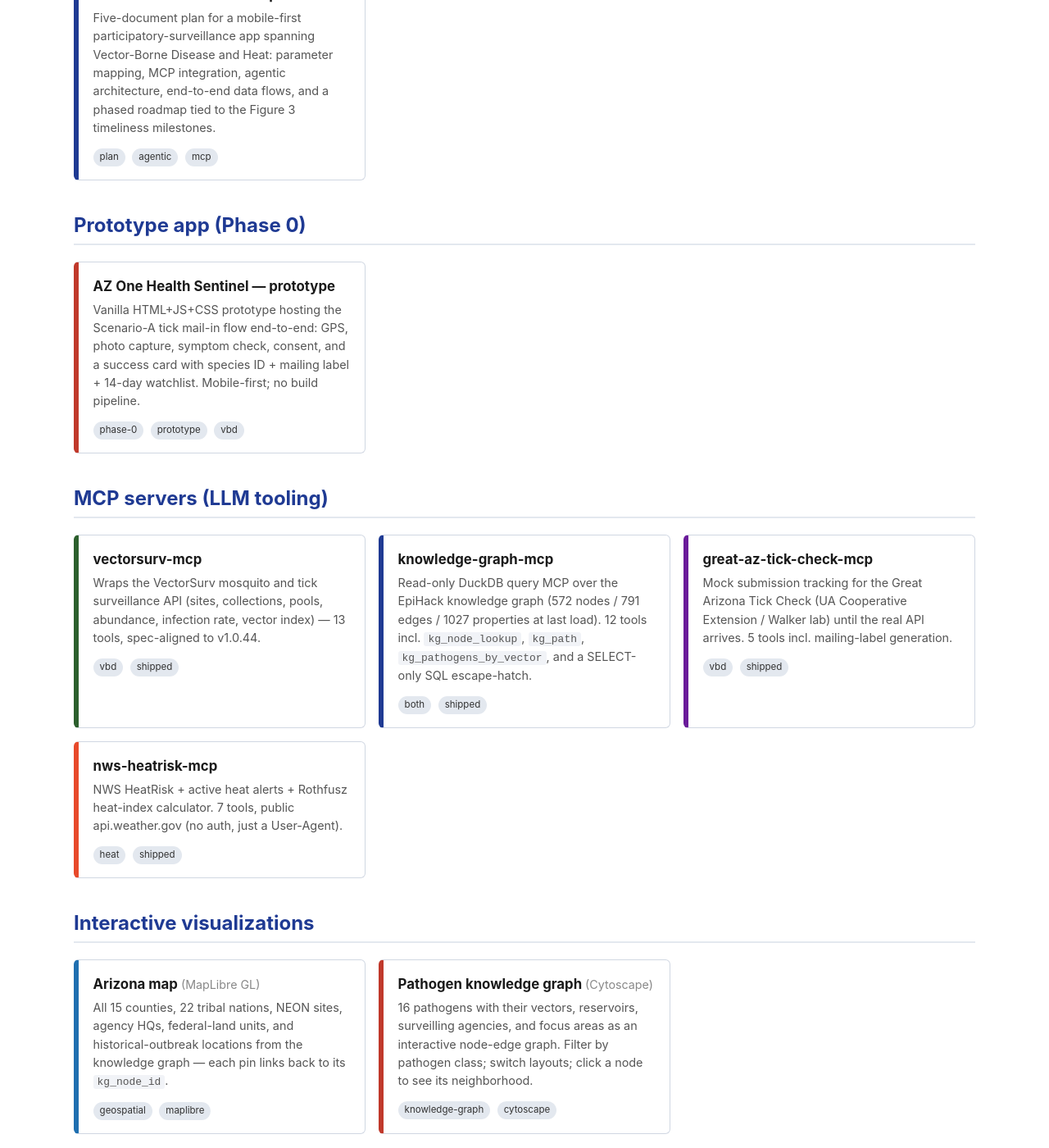
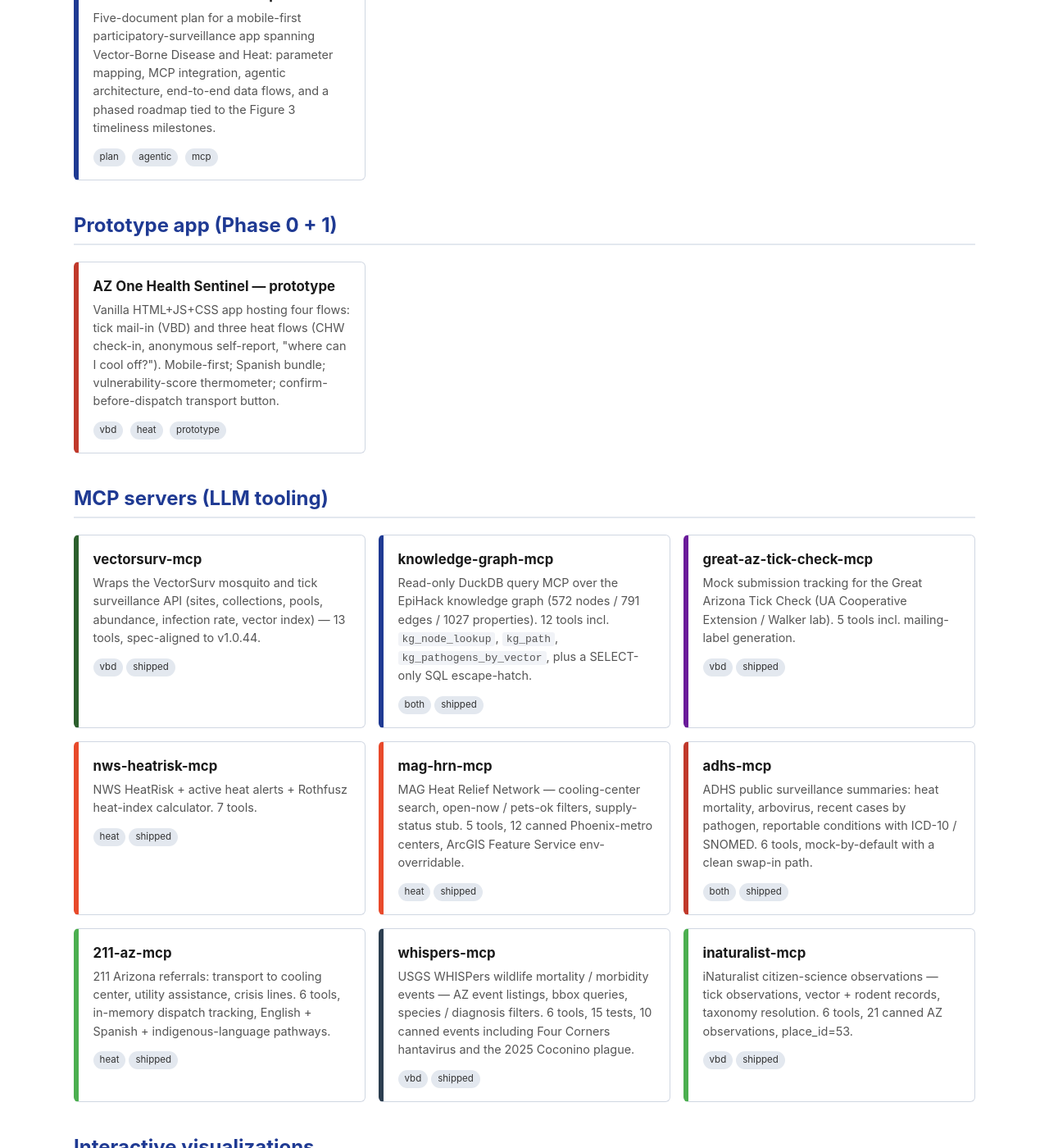
Before and after one commit to tyson-swetnam/epihack-2026, a Jekyll site: the page index.html, which Jekyll copies as it is, in a window 1280 px wide and 1400 px high, scrolled down 942 px. Shown: the whole window at 82% size. Built offline with Jekyll 4.4.1, drawn with Linux system fonts in a browser that asks for light colours.

Commit message:
Phase 1 + 2 complete: add execution status, surface all 9 MCP servers
All six remaining sub-agents from this round have reported in.

Phase 1 (Heat vertical):
  mag-hrn-mcp      5 tools + 2 resources, 35/35 tests, 12 canned centers
  adhs-mcp         6 tools + 2 resources, 46/46 tests, canned data sourced
                   from heat/04-vulnerable-populations.md + schema/heat.sql
  211-az-mcp       6 tools + 2 resources, 23/23 tests, in-memory dispatch
  app/heat/        3 flows shipped (CHW check-in, self-report, cool-off);
                   19 endpoints serve HTTP 200; Spanish bundle;
                   thermometer; confirm-before-dispatch transport button.

Phase 2 (independent slice):
  whispers-mcp     6 tools + 2 resources, 15/15 tests, 10 canned events
                   incl. 1993 Four Corners + 2025 Coconino plague
  inaturalist-mcp  6 tools + 2 resources, 20/20 tests, 21 canned obs,
                   AZ place_id=53, INAT_USER_AGENT enforced at startup

Surfaces all nine MCP servers on the top-level index.html (one card
each, badged by vertical and shipped status) and consolidates the
MCP list in the README site-roadmap. Adds
plan/EXECUTION-STATUS-PHASE-1-2.md tracking what's still ahead in
Phase 2 (tribal partnerships, offline, SMS, indigenous-language UI,
whispers + iNat enrichment wiring) and Phase 3 + 4 (pilot,
agency dashboards, agent_run audit, evaluation).

```diff
--- a/index.html
+++ b/index.html
@@ -130,18 +130,19 @@
   </a>
 </div>
 
-<h2>Prototype app (Phase 0)</h2>
+<h2>Prototype app (Phase 0 + 1)</h2>
 <div class="section-grid">
   <a class="card" href="app/index.html" style="--c: #C0392B">
     <h3>AZ One Health Sentinel &mdash; prototype</h3>
-    <p>Vanilla HTML+JS+CSS prototype hosting the Scenario-A tick mail-in
-       flow end-to-end: GPS, photo capture, symptom check, consent,
-       and a success card with species ID + mailing label + 14-day
-       watchlist. Mobile-first; no build pipeline.</p>
+    <p>Vanilla HTML+JS+CSS app hosting four flows: tick mail-in (VBD)
+       and three heat flows (CHW check-in, anonymous self-report,
+       "where can I cool off?"). Mobile-first; Spanish bundle;
+       vulnerability-score thermometer; confirm-before-dispatch
+       transport button.</p>
     <div class="badges">
-      <span class="badge">phase-0</span>
+      <span class="badge">vbd</span>
+      <span class="badge">heat</span>
       <span class="badge">prototype</span>
-      <span class="badge">vbd</span>
     </div>
   </a>
 </div>
@@ -153,42 +154,67 @@
     <p>Wraps the VectorSurv mosquito and tick surveillance API
        (sites, collections, pools, abundance, infection rate, vector
        index) &mdash; 13 tools, spec-aligned to v1.0.44.</p>
-    <div class="badges">
-      <span class="badge">vbd</span>
-      <span class="badge">shipped</span>
-    </div>
+    <div class="badges"><span class="badge">vbd</span><span class="badge">shipped</span></div>
   </a>
   <a class="card" href="mcp/knowledge-graph-mcp/README.html" style="--c: #1F3A93">
     <h3>knowledge-graph-mcp</h3>
     <p>Read-only DuckDB query MCP over the EpiHack knowledge graph
-       (572 nodes / 791 edges / 1027 properties at last load).
-       12 tools incl. <code>kg_node_lookup</code>, <code>kg_path</code>,
-       <code>kg_pathogens_by_vector</code>, and a SELECT-only SQL
+       (572 nodes / 791 edges / 1027 properties). 12 tools incl.
+       <code>kg_node_lookup</code>, <code>kg_path</code>,
+       <code>kg_pathogens_by_vector</code>, plus a SELECT-only SQL
        escape-hatch.</p>
-    <div class="badges">
-      <span class="badge">both</span>
-      <span class="badge">shipped</span>
-    </div>
+    <div class="badges"><span class="badge">both</span><span class="badge">shipped</span></div>
   </a>
   <a class="card" href="mcp/great-az-tick-check-mcp/README.html" style="--c: #6A1B9A">
     <h3>great-az-tick-check-mcp</h3>
     <p>Mock submission tracking for the Great Arizona Tick Check
-       (UA Cooperative Extension / Walker lab) until the real API
-       arrives. 5 tools incl. mailing-label generation.</p>
-    <div class="badges">
-      <span class="badge">vbd</span>
-      <span class="badge">shipped</span>
-    </div>
+       (UA Cooperative Extension / Walker lab). 5 tools incl.
+       mailing-label generation.</p>
+    <div class="badges"><span class="badge">vbd</span><span class="badge">shipped</span></div>
   </a>
   <a class="card" href="mcp/nws-heatrisk-mcp/README.html" style="--c: #E84A2B">
     <h3>nws-heatrisk-mcp</h3>
     <p>NWS HeatRisk + active heat alerts + Rothfusz heat-index
-       calculator. 7 tools, public api.weather.gov (no auth, just a
-       User-Agent).</p>
-    <div class="badges">
-      <span class="badge">heat</span>
-      <span class="badge">shipped</span>
-    </div>
+       calculator. 7 tools.</p>
+    <div class="badges"><span class="badge">heat</span><span class="badge">shipped</span></div>
+  </a>
+  <a class="card" href="mcp/mag-hrn-mcp/README.html" style="--c: #E84A2B">
+    <h3>mag-hrn-mcp</h3>
+    <p>MAG Heat Relief Network &mdash; cooling-center search,
+       open-now / pets-ok filters, supply-status stub. 5 tools, 12
+       canned Phoenix-metro centers, ArcGIS Feature Service
+       env-overridable.</p>
+    <div class="badges"><span class="badge">heat</span><span class="badge">shipped</span></div>
+  </a>
+  <a class="card" href="mcp/adhs-mcp/README.html" style="--c: #C0392B">
+    <h3>adhs-mcp</h3>
+    <p>ADHS public surveillance summaries: heat mortality,
+       arbovirus, recent cases by pathogen, reportable conditions
+       with ICD-10 / SNOMED. 6 tools, mock-by-default with a clean
+       swap-in path.</p>
+    <div class="badges"><span class="badge">both</span><span class="badge">shipped</span></div>
+  </a>
+  <a class="card" href="mcp/211-az-mcp/README.html" style="--c: #4CAF50">
+    <h3>211-az-mcp</h3>
+    <p>211 Arizona referrals: transport to cooling center, utility
+       assistance, crisis lines. 6 tools, in-memory dispatch
+       tracking, English + Spanish + indigenous-language pathways.</p>
+    <div class="badges"><span class="badge">heat</span><span class="badge">shipped</span></div>
+  </a>
+  <a class="card" href="mcp/whispers-mcp/README.html" style="--c: #2C3E50">
+    <h3>whispers-mcp</h3>
+    <p>USGS WHISPers wildlife mortality / morbidity events &mdash;
+       AZ event listings, bbox queries, species / diagnosis filters.
+       6 tools, 15 tests, 10 canned events including Four Corners
+       hantavirus and the 2025 Coconino plague.</p>
+    <div class="badges"><span class="badge">vbd</span><span class="badge">shipped</span></div>
+  </a>
+  <a class="card" href="mcp/inaturalist-mcp/README.html" style="--c: #4CAF50">
+    <h3>inaturalist-mcp</h3>
+    <p>iNaturalist citizen-science observations &mdash; tick
+       observations, vector + rodent records, taxonomy resolution.
+       6 tools, 21 canned AZ observations, place_id=53.</p>
+    <div class="badges"><span class="badge">vbd</span><span class="badge">shipped</span></div>
   </a>
 </div>
 
```
Also changed, not shown: plan/EXECUTION-STATUS-PHASE-1-2.md (added, +89 -0 lines), README.md.
